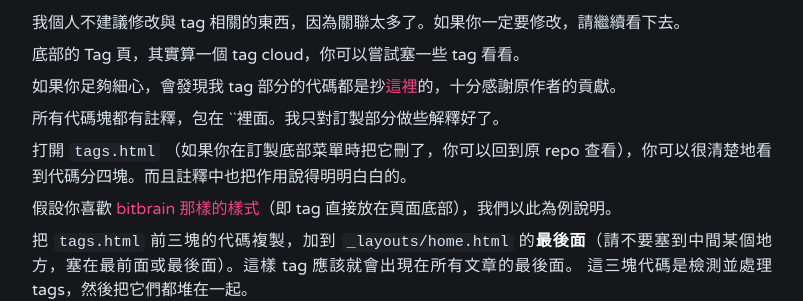
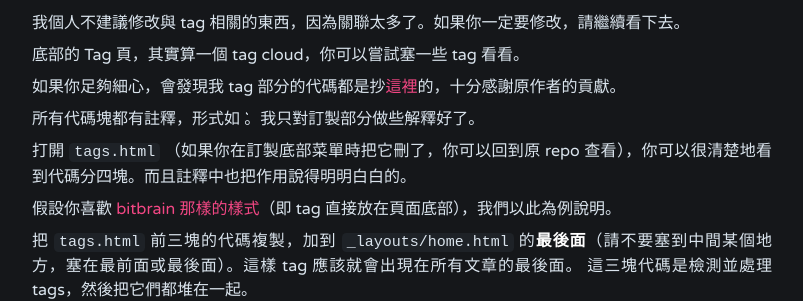
Before and after one commit to MyCodingSucks/MyCodingSucks.github.io, a Jekyll site: the page built from _posts/2020-8-21-diy-jekyll-dash.md, in a window 1280 px wide and 900 px high, scrolled down 2398 px. Shown: the part 151-452 px from the top of the window, without its empty margins (238-1041 px from the left). Built offline with Jekyll 4.4.1, drawn with Linux system fonts in a browser that asks for light colours; comment, search, counter and statistics services are not loaded.

Commit message:
Update 2020-8-21-diy-jekyll-dash.md

```diff
--- a/_posts/2020-8-21-diy-jekyll-dash.md
+++ b/_posts/2020-8-21-diy-jekyll-dash.md
@@ -83,7 +83,7 @@ Well。首先你要放好你所需的圖片，比如我的就放在 `assets` 裡
 
 如果你足夠細心，會發現我 tag 部分的代碼都是抄[這裡](https://codinfox.github.io/dev/2015/03/06/use-tags-and-categories-in-your-jekyll-based-github-pages/)的，十分感謝原作者的貢獻。
 
-所有代碼塊都有註釋，包在 ` {% comment %} balabala {% endcomment %} ` 裡面。我只對訂製部分做些解釋好了。
+所有代碼塊都有註釋，形式如 `{% comment %} balabala {% endcomment %}`。我只對訂製部分做些解釋好了。
 
 打開 `tags.html` （如果你在訂製底部菜單時把它刪了，你可以回到原 repo 查看），你可以很清楚地看到代碼分四塊。而且註釋中也把作用說得明明白白的。
 
```
